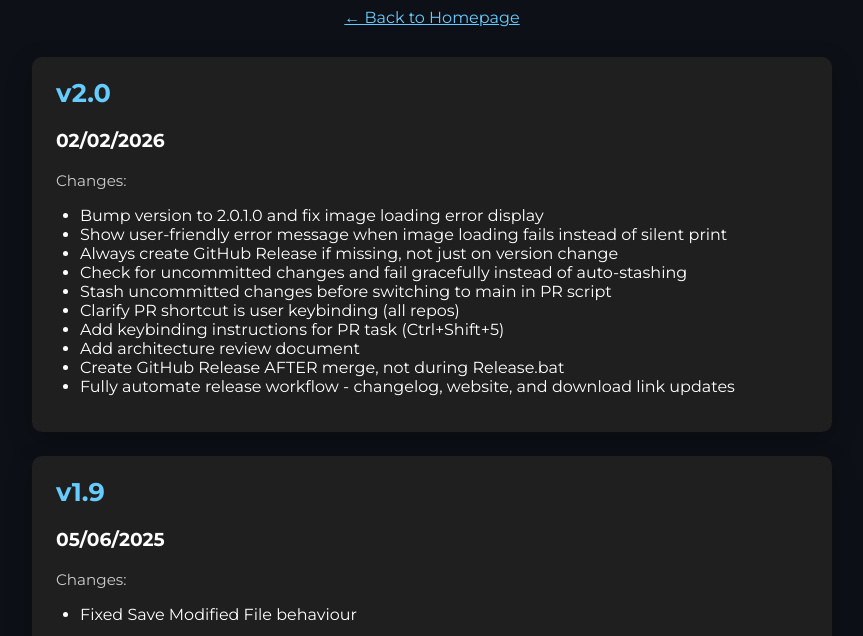
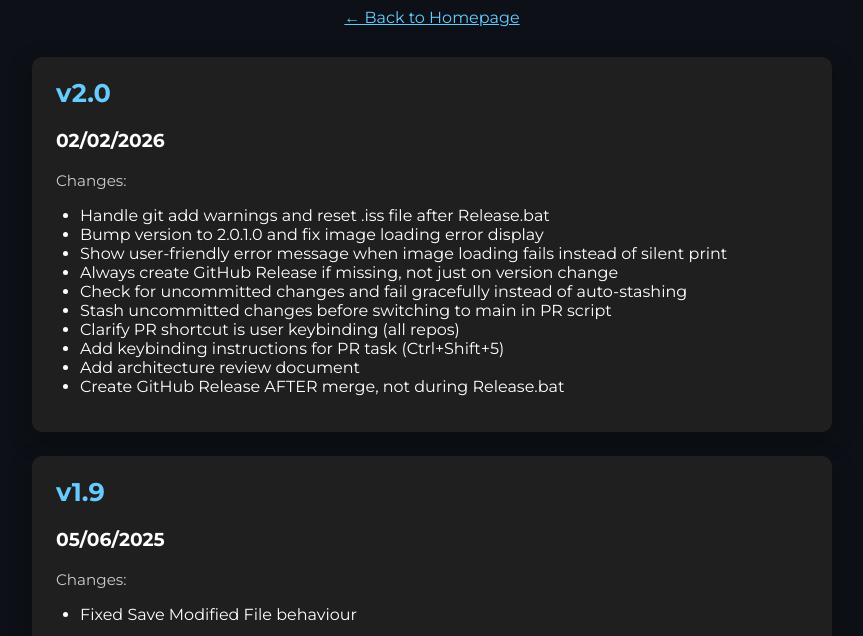
Before and after one commit to franvillanu/ImageClassifier, a website: page docs/changelog.html in a window 1280 px wide. Shown: the part 164-800 px from the top of the page, without its empty margins (208-1071 px from the left). Drawn offline with Linux system fonts and the light colour scheme.

Commit message:
release: v2.0 - changelog updates from Release.bat
Co-authored-by: Cursor <cursoragent@cursor.com>

```diff
--- a/docs/changelog.html
+++ b/docs/changelog.html
@@ -83,11 +83,16 @@
 
 
 
+
     <div class="version-block">
       <h2>v2.0</h2>
       <h3>02/02/2026</h3>
       <p class="desc" data-en="Changes:" data-es="Cambios:">Changes:</p>
       <ul>
+        <li data-en="Handle git add warnings and reset .iss file after Release.bat"
+            data-es="Handle git add warnings and reset .iss file after Release.bat">
+          Handle git add warnings and reset .iss file after Release.bat
+        </li>
         <li data-en="Bump version to 2.0.1.0 and fix image loading error display"
             data-es="Bump version to 2.0.1.0 and fix image loading error display">
           Bump version to 2.0.1.0 and fix image loading error display
@@ -123,10 +128,6 @@
         <li data-en="Create GitHub Release AFTER merge, not during Release.bat"
             data-es="Create GitHub Release AFTER merge, not during Release.bat">
           Create GitHub Release AFTER merge, not during Release.bat
-        </li>
-        <li data-en="Fully automate release workflow - changelog, website, and download link updates"
-            data-es="Fully automate release workflow - changelog, website, and download link updates">
-          Fully automate release workflow - changelog, website, and download link updates
         </li>
       </ul>
     </div>
```
